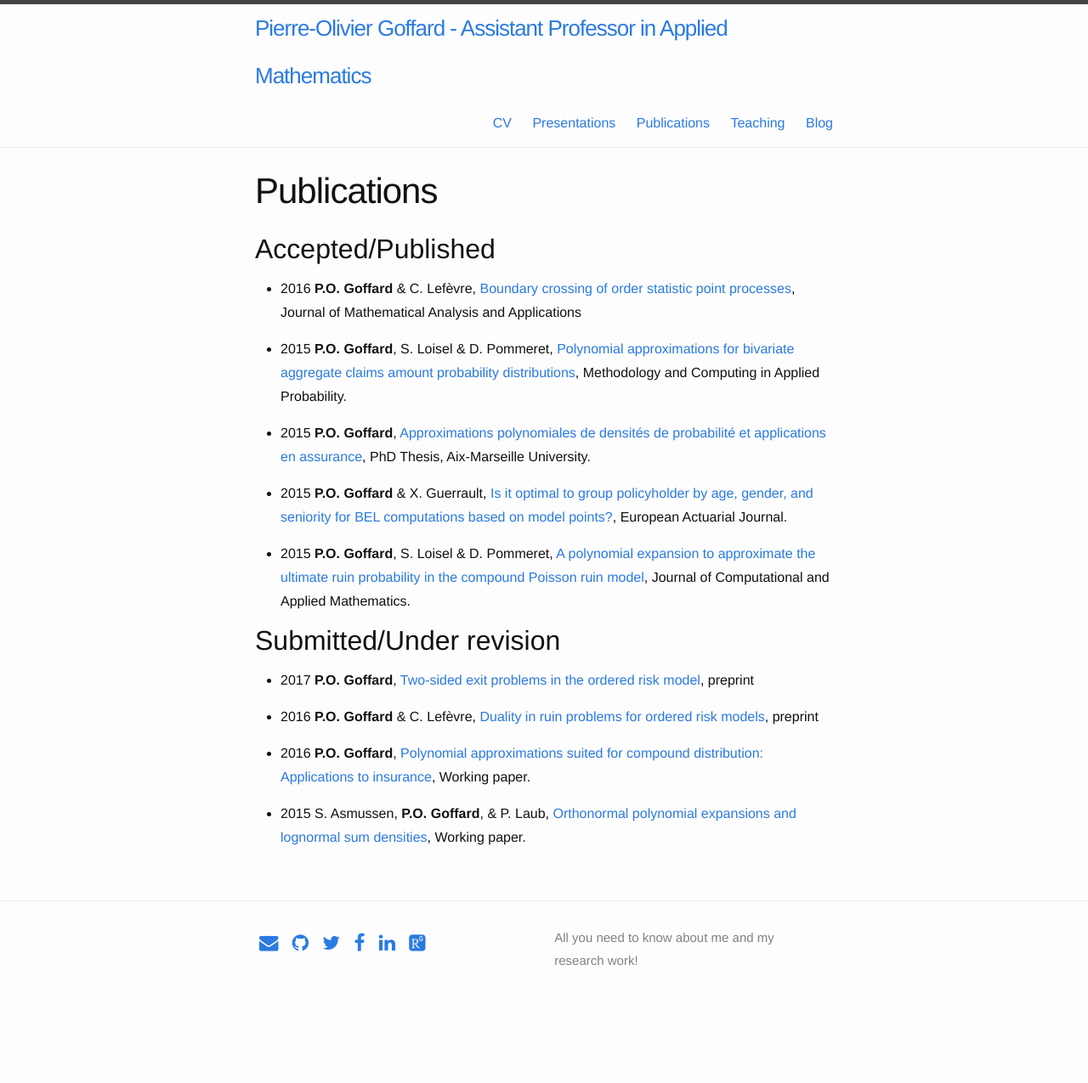
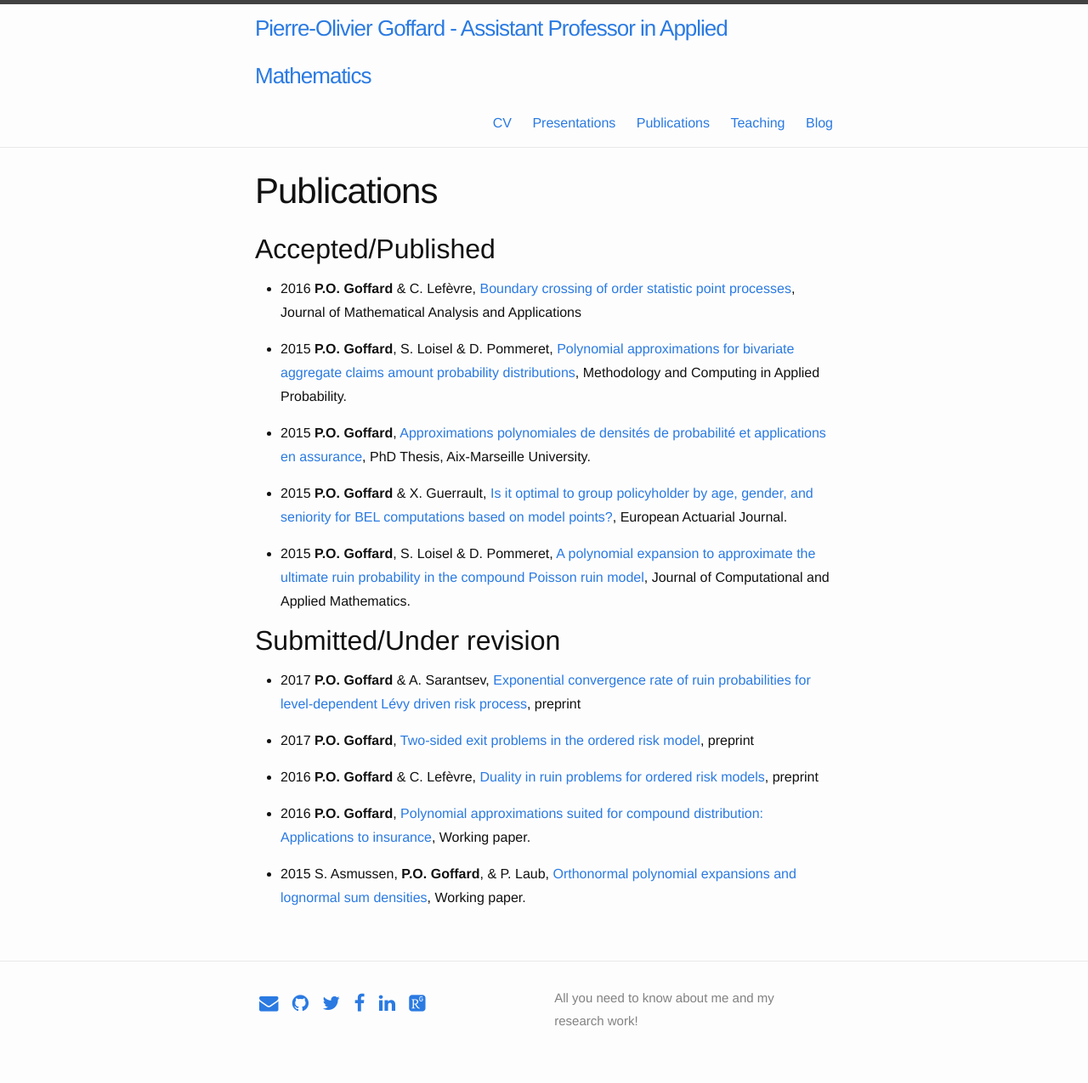
Before and after one commit to LaGauffre/LaGauffre.github.io, a Jekyll site: the page built from Publications.md, in a window 1280 px wide. Shown: the whole page at 85% size. Built offline with Jekyll 4.4.1, drawn with Linux system fonts in a browser that asks for light colours; nearby versions of some CDN libraries; some web fonts are replaced; before the commit the page ends 1204 px from its top, so only the background shows below that.

Commit message:
update resume,publications

```diff
--- a/Publications.md
+++ b/Publications.md
@@ -18,6 +18,8 @@
 
 ## Submitted/Under revision
 
+* 2017 **P.O. Goffard** & A. Sarantsev, [Exponential convergence rate of ruin probabilities for level-dependent Lévy driven risk process](/Publications/GoffardSarantsevExponentialRateRuinProbabilities.pdf), preprint
+
 * 2017 **P.O. Goffard**, [Two-sided exit problems in the ordered risk model](/Publications/Goffard_FirstExitTime_Main.pdf), preprint
 
 * 2016 **P.O. Goffard** & C. Lefèvre, [Duality in ruin problems for ordered risk models](/Publications/RevisionIME_2016_440 GoffardLefevre.pdf), preprint
```
Also changed, not shown: 2 other files.
